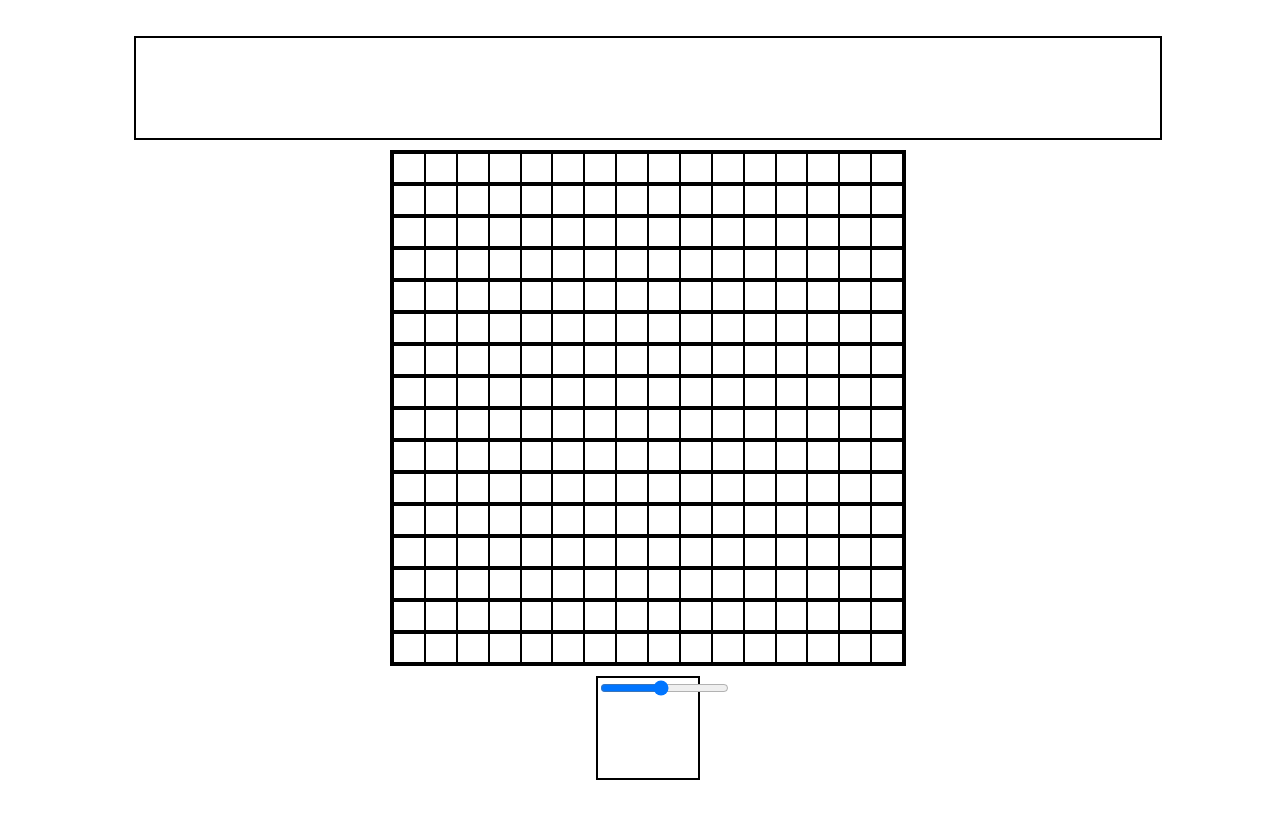
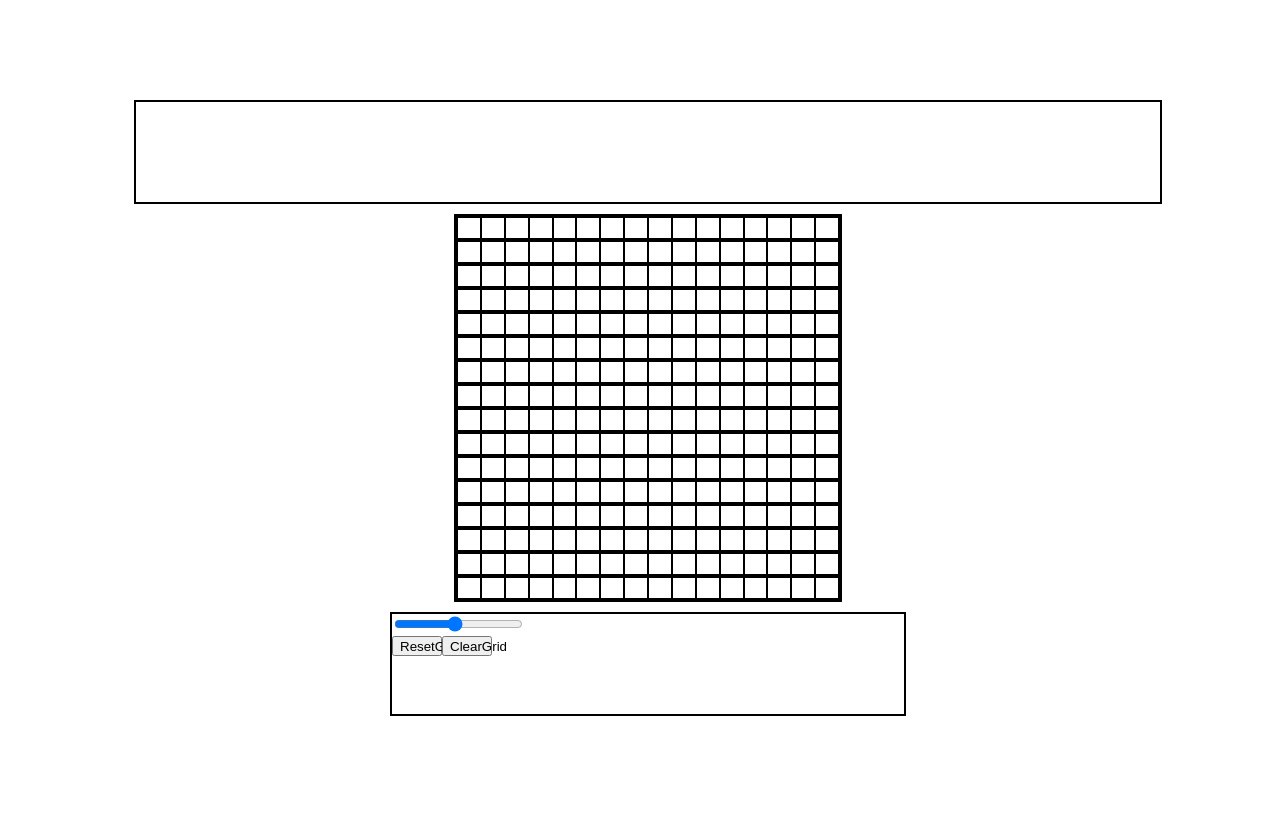
Before and after one commit to JaydenBStone/Etch-A-Sketch, a plain HTML site: page index.html in a window 1280 px wide. Drawn offline with Linux system fonts and the light colour scheme.

Commit message:
Added buttons to clear and reset the grid

```diff
--- a/script.js
+++ b/script.js
@@ -9,13 +9,12 @@ const description = createDiv('description', header);
 const gridContainer = createDiv('gridContainer', etchASketch);
 const controlPanel = createDiv('controlPanel', etchASketch);
 
-
-
-// Fucntions
+const sliderDiv = createDiv('sliderDiv', controlPanel)
+const buttonDiv = createDiv('buttonDiv', controlPanel)
 
 
 // DOM Div Function
-function createDiv(className, parent ){
+function createDiv(className, parent) {
   const div = document.createElement('div');
   div.classList.add(className);
   parent.append(div)
@@ -28,14 +27,17 @@ function gridCreate(gridSize) {
   for (let i = 0; i < gridSize; i++) {
     const gridRow = createDiv('gridRow', gridContainer);
     for (let k = 0; k < gridSize; k++) {
-      createDiv('gridColumn', gridRow);
+      const gridSquare = createDiv('gridSquare', gridRow);
+      gridSquare.addEventListener('mouseenter', () => {
+        gridSquare.style.backgroundColor = 'black';
+      })
     }
   }
 }
 
 const sizeSlider = document.createElement('input');
 sizeSlider.classList.add('sizeSlider');
-controlPanel.append(sizeSlider)
+sliderDiv.append(sizeSlider)
 
 sizeSlider.type = 'range';
 sizeSlider.value = 16;
@@ -43,9 +45,31 @@ sizeSlider.min = 2;
 sizeSlider.max = 32;
 
 // input also works instead of change if you want the grid to show changes as its happening not after release
-sizeSlider.addEventListener ('change', () => {
-  const gridSize = sizeSlider.value;
+sizeSlider.addEventListener('change', () => {
+  const gridSize = Number(sizeSlider.value);
   gridCreate(gridSize);
 })
 
 gridCreate(sizeSlider.value)
+
+
+// Reset Button
+const resetButton = document.createElement('button');
+resetButton.classList.add('resetButton');
+resetButton.textContent = 'ResetGrid'
+buttonDiv.append(resetButton);
+
+resetButton.addEventListener('click', () => {
+  sizeSlider.value = 16;
+  gridCreate(Number(sizeSlider.value));
+})
+
+// Clear Button
+const clearButton = document.createElement('button');
+clearButton.classList.add('clearButton');
+clearButton.textContent = 'ClearGrid'
+buttonDiv.append(clearButton);
+
+clearButton.addEventListener('click', () => {
+   gridCreate(Number(sizeSlider.value));
+})
--- a/style.css
+++ b/style.css
@@ -4,7 +4,7 @@
   display: flex;
   flex-direction: column;
   align-items: center;
- justify-content: center;
+  justify-content: center;
 }
 
 .header {
@@ -17,13 +17,13 @@
   display: flex;
   flex-direction: column;
   margin: 10px 10px;
-  width: 40vw;
-  height: 40vw;
+  width: 30vw;
+  height: 30vw;
   border: 2px solid black;
 }
 
 .controlPanel {
-  width: 100px;
+  width: 40vw;
   height: 100px;
   border: 2px solid black;
 }
@@ -34,7 +34,17 @@
   flex: 1;
 }
 
-.gridColumn{
+.gridSquare{
   border: 0.5px solid black ;
   flex: 1;
 }
+
+.resetButton{
+  width: 50px;
+  height: 20px;
+}
+
+.clearButton{
+  width: 50px;
+  height: 20px;
+}
```
